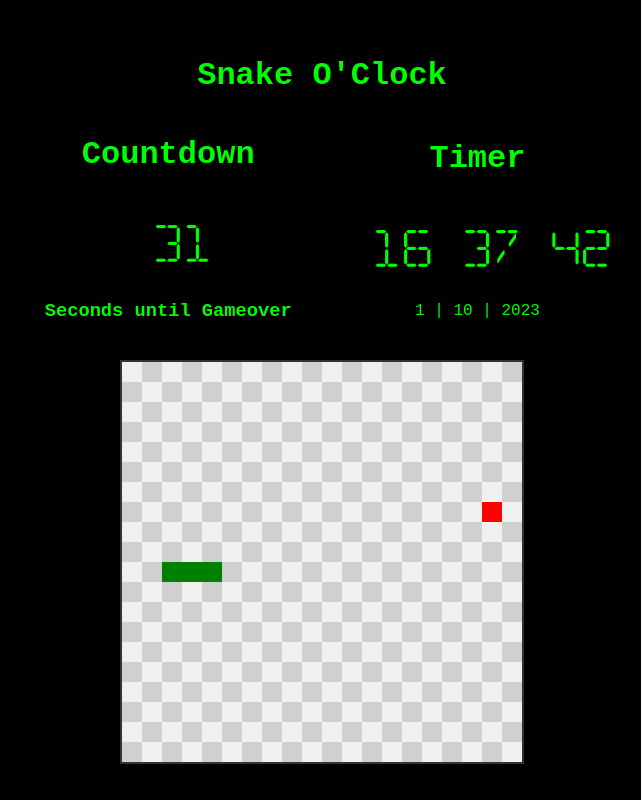
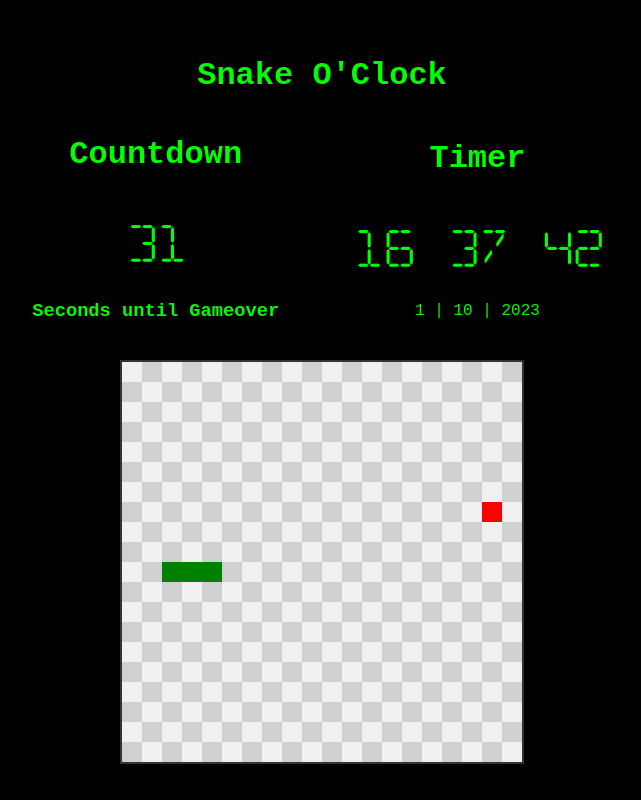
Before and after one commit to pieterdlinde/rr-time-challenge, a React (Create React App) app: page / in a window 1280 px wide. Shown: the whole page, without its empty margins (318-959 px from the left). Built offline with nearby package versions, Linux system fonts and the light colour scheme; the HTML template or start-up script is replaced by a standard one.

Commit message:
fixed the colon css

```diff
--- a/package.json
+++ b/package.json
@@ -10,6 +10,7 @@
     "@types/node": "^16.18.51",
     "@types/react": "^18.2.21",
     "@types/react-dom": "^18.2.7",
+    "express": "^4.18.2",
     "react": "^18.2.0",
     "react-dom": "^18.2.0",
     "react-scripts": "5.0.1",
--- a/src/App.css
+++ b/src/App.css
@@ -36,8 +36,13 @@ body {
   display: inline-block;
   width: .8em;
   text-align: center;
-  margin: 5px 5px 5px 5px;
+  margin: 5px 25px 5px 0px;
   font-size: .6em;
+}
+
+/* Styling the digits */
+.colon {
+  margin: 5px 0px 5px 0px !important;
 }
 
 /* Styling the blinking colon */
```
Also changed, not shown: 1 other file (tests, documents, lock files or other folders).
